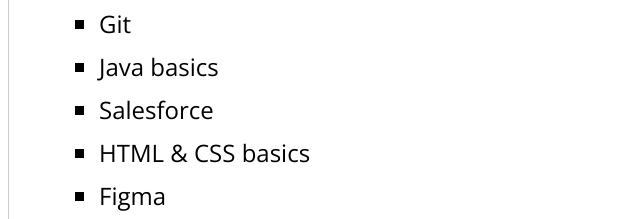
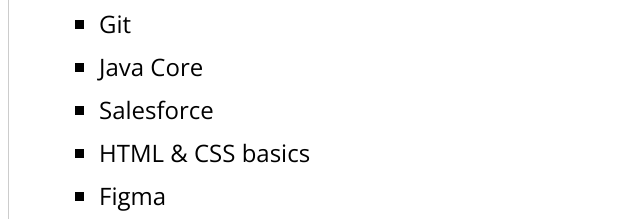
Before and after one commit to Natymur/rsschool-cv, a plain HTML site: page index.html in a window 1280 px wide. Shown: the part 1490-1709 px from the top of the page, 0-640 px from the left. Drawn offline with nearby package versions, Linux system fonts and the light colour scheme.

Commit message:
change Java skill

```diff
--- a/index.html
+++ b/index.html
@@ -58,7 +58,7 @@
       <ul>
         <li>SQL (MS SQL, MySQL, Oracle data bases)</li>
         <li>Git</li>
-        <li>Java basics</li>
+        <li>Java Core</li>
         <li>Salesforce</li>
         <li>HTML & CSS basics</li>
         <li>Figma</li>
```
